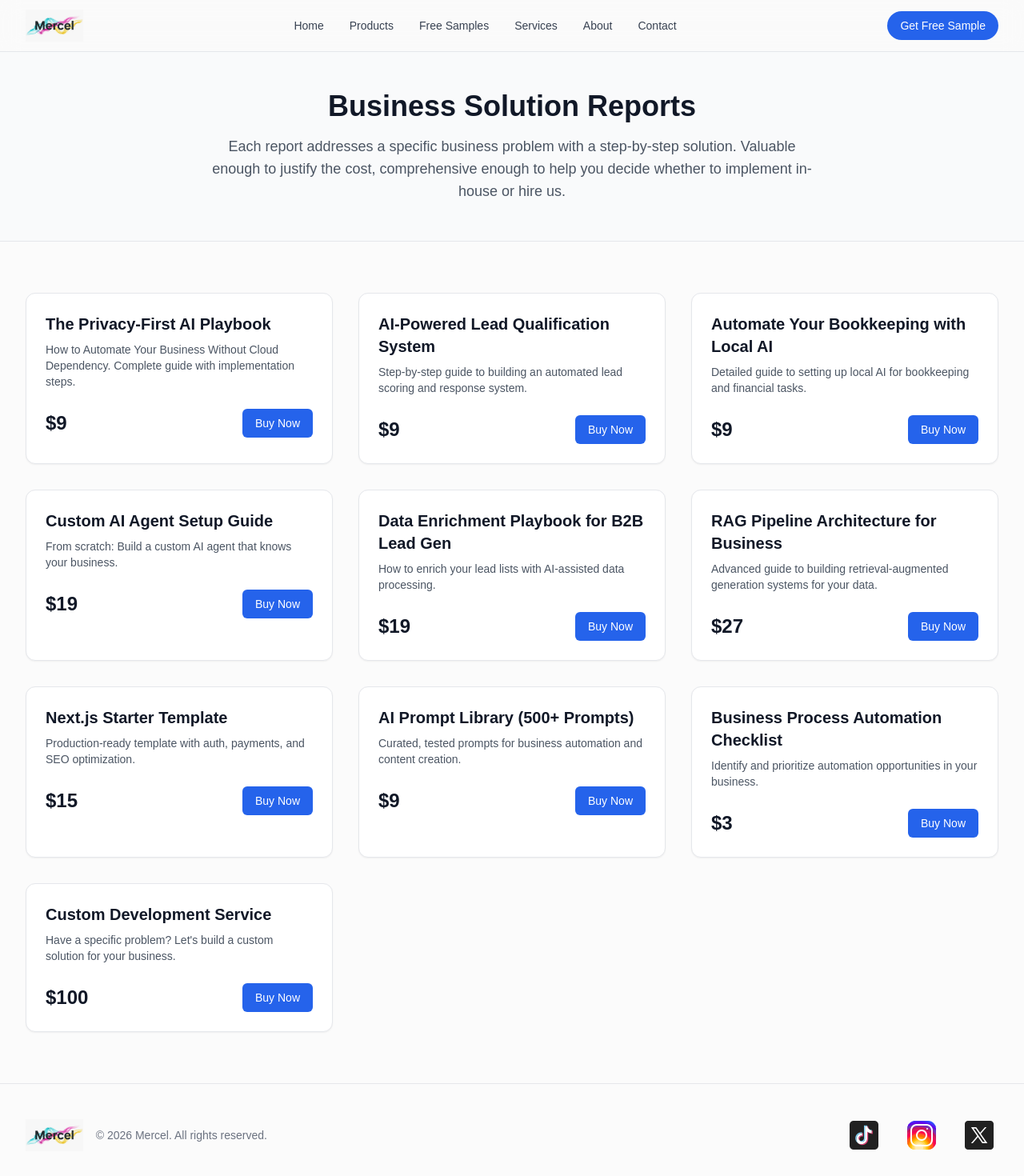
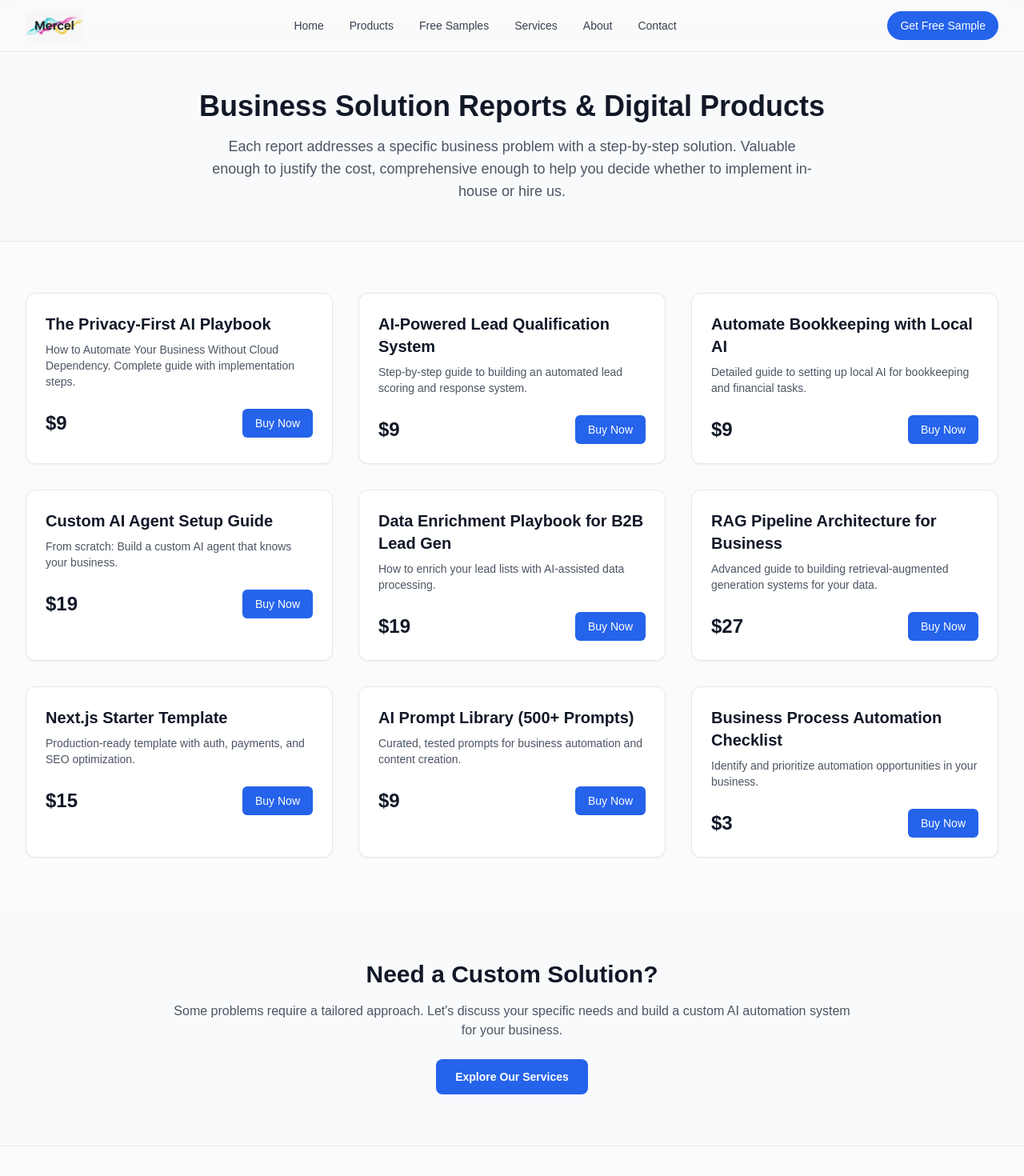
Before and after one commit to Mercel-Vercel/mercel-website, a Next.js app: page /products in a window 1280 px wide. Shown: the top 1470 px of the page at 80% size. Built offline with nearby package versions, Linux system fonts and the light colour scheme.

Commit message:
Update page.tsx

```diff
--- a/app/products/page.tsx
+++ b/app/products/page.tsx
@@ -1,33 +1,27 @@
-"use client";
-
 import Link from "next/link";
-import { motion } from "framer-motion";
 
 export default function ProductsPage() {
   return (
     <main className="min-h-screen bg-[#fbfbfb]">
       {/* Page Header */}
       <section className="border-b border-gray-200 bg-gray-50 py-12">
-        <div className="mx-auto max-w-7xl px-4 sm:px-6 lg:px-8 text-center">
-          <h1 className="text-4xl font-bold text-gray-900">Business Solution Reports</h1>
+        <div className="max-w-7xl mx-auto px-4 text-center">
+          <h1 className="text-4xl font-bold text-gray-900">Business Solution Reports & Digital Products</h1>
           <p className="mt-4 text-lg text-gray-600 max-w-3xl mx-auto">
             Each report addresses a specific business problem with a step-by-step solution.
-            Valuable enough to justify the cost, comprehensive enough to help you decide whether to implement in-house or hire us.
+            Valuable enough to justify the cost, comprehensive enough to help you decide
+            whether to implement in-house or hire us.
           </p>
         </div>
       </section>
 
       {/* Product Grid */}
       <section className="py-16">
-        <div className="mx-auto max-w-7xl px-4 sm:px-6 lg:px-8">
+        <div className="max-w-7xl mx-auto px-4 sm:px-6 lg:px-8">
           <div className="grid gap-8 sm:grid-cols-2 lg:grid-cols-3">
-            {products.map((product, index) => (
-              <motion.div
-                key={product.id}
-                initial={{ opacity: 0, y: 20 }}
-                whileInView={{ opacity: 1, y: 0 }}
-                viewport={{ once: true }}
-                transition={{ delay: index * 0.1 }}
+            {products.map((product) => (
+              <div
+                key={product.title}
                 className="rounded-xl border border-gray-200 bg-white p-6 shadow-sm hover:shadow-md"
               >
                 <h2 className="text-xl font-semibold text-gray-900">{product.title}</h2>
@@ -41,9 +35,22 @@ export default function ProductsPage() {
                     Buy Now
                   </Link>
                 </div>
-              </motion.div>
+              </div>
             ))}
           </div>
+        </div>
+      </section>
+
+      {/* CTA */}
+      <section className="bg-gray-50 py-16">
+        <div className="max-w-4xl mx-auto px-4 text-center">
+          <h2 className="text-3xl font-bold text-gray-900">Need a Custom Solution?</h2>
+          <p className="mt-4 text-gray-600">
+            Some problems require a tailored approach. Let's discuss your specific needs and build a custom AI automation system for your business.
+          </p>
+          <Link href="/services" className="mt-6 inline-block rounded-lg bg-blue-600 px-6 py-3 text-sm font-semibold text-white hover:bg-blue-700">
+            Explore Our Services
+          </Link>
         </div>
       </section>
     </main>
@@ -52,73 +59,57 @@ export default function ProductsPage() {
 
 const products = [
   {
-    id: 1,
     title: "The Privacy-First AI Playbook",
     description: "How to Automate Your Business Without Cloud Dependency. Complete guide with implementation steps.",
     price: 9,
     link: "/products/privacy-first-ai-playbook",
   },
   {
-    id: 2,
     title: "AI-Powered Lead Qualification System",
     description: "Step-by-step guide to building an automated lead scoring and response system.",
     price: 9,
     link: "/products/ai-lead-qualification",
   },
   {
-    id: 3,
-    title: "Automate Your Bookkeeping with Local AI",
+    title: "Automate Bookkeeping with Local AI",
     description: "Detailed guide to setting up local AI for bookkeeping and financial tasks.",
     price: 9,
     link: "/products/local-ai-bookkeeping",
   },
   {
-    id: 4,
     title: "Custom AI Agent Setup Guide",
     description: "From scratch: Build a custom AI agent that knows your business.",
     price: 19,
     link: "/products/custom-ai-agent-setup",
   },
   {
-    id: 5,
     title: "Data Enrichment Playbook for B2B Lead Gen",
     description: "How to enrich your lead lists with AI-assisted data processing.",
     price: 19,
     link: "/products/data-enrichment-playbook",
   },
   {
-    id: 6,
     title: "RAG Pipeline Architecture for Business",
     description: "Advanced guide to building retrieval-augmented generation systems for your data.",
     price: 27,
     link: "/products/rag-pipeline-architecture",
   },
   {
-    id: 7,
     title: "Next.js Starter Template",
     description: "Production-ready template with auth, payments, and SEO optimization.",
     price: 15,
     link: "/products/nextjs-starter-template",
   },
   {
-    id: 8,
     title: "AI Prompt Library (500+ Prompts)",
     description: "Curated, tested prompts for business automation and content creation.",
     price: 9,
     link: "/products/ai-prompt-library",
   },
   {
-    id: 9,
     title: "Business Process Automation Checklist",
     description: "Identify and prioritize automation opportunities in your business.",
     price: 3,
     link: "/products/automation-checklist",
   },
-  {
-    id: 10,
-    title: "Custom Development Service",
-    description: "Have a specific problem? Let's build a custom solution for your business.",
-    price: 100,
-    link: "/services",
-  },
 ];
```
